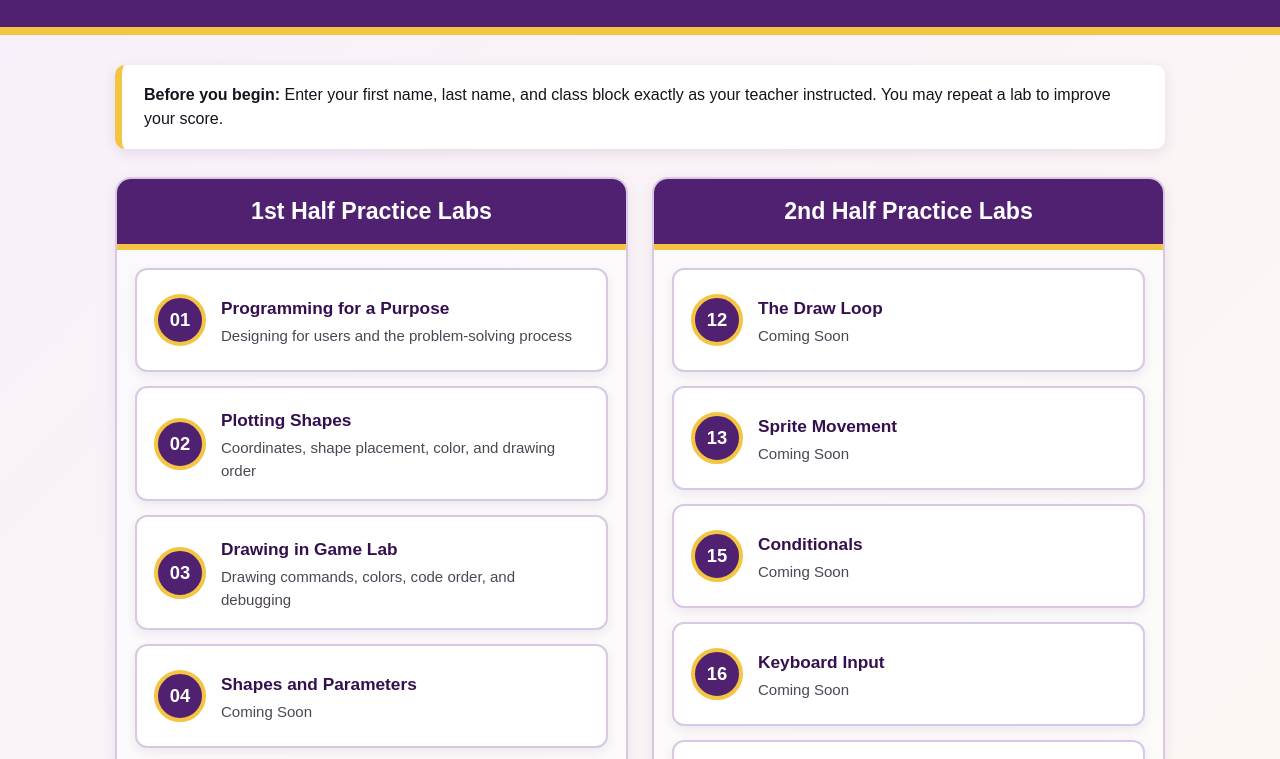
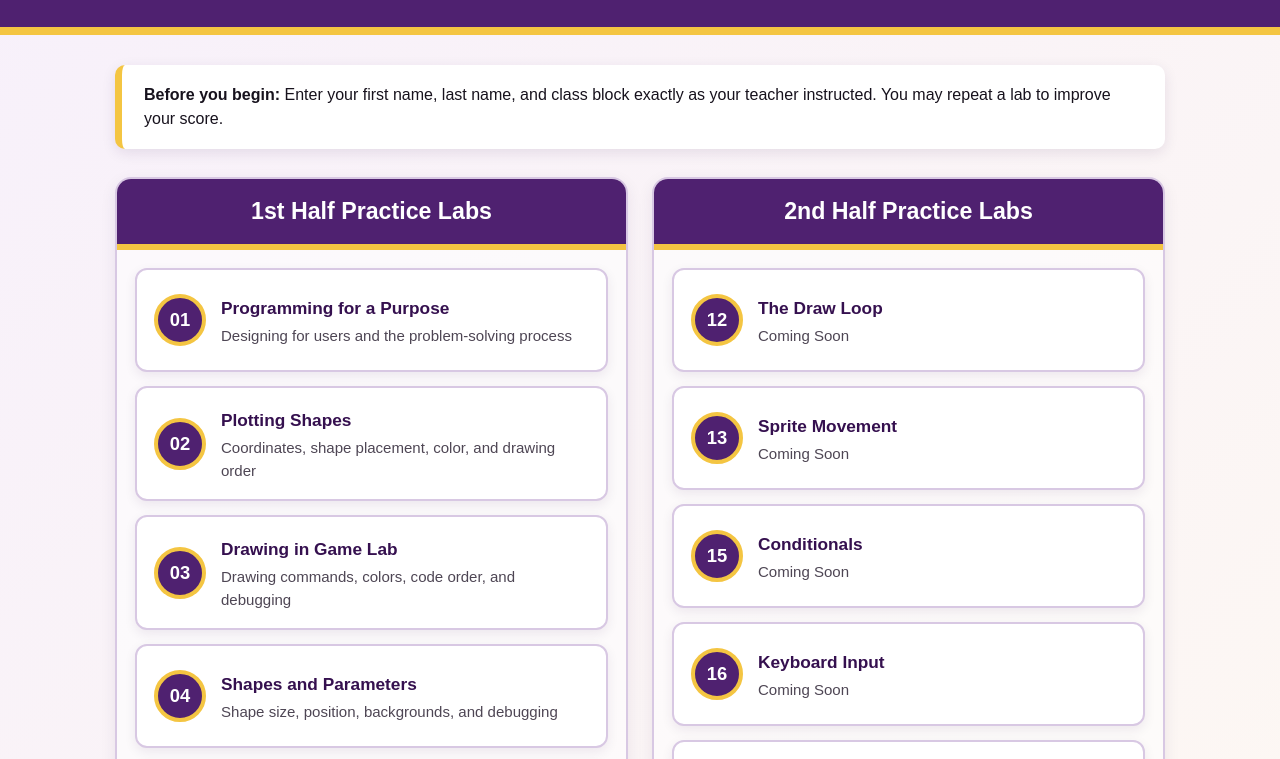
Before and after one commit to cyhendrix/istGDLesson02PlottingShapes, a plain HTML site: page practice-labs.html in a window 1280 px wide. Shown: the part 169-928 px from the top of the page. Drawn offline with Linux system fonts and the light colour scheme.

Commit message:
Link completed Lesson 04 Shapes and Parameters practice lab

```diff
--- a/practice-labs.html
+++ b/practice-labs.html
@@ -184,7 +184,7 @@
 <a class="lab" href="https://cyhendrix.github.io/istGDLesson01ProgrammingforaPurpose/" target="_blank" rel="noopener"><span class="number">01</span><span><strong>Programming for a Purpose</strong><span>Designing for users and the problem-solving process</span></span></a>
 <a class="lab" href="https://cyhendrix.github.io/istGDLesson02PlottingShapes/" target="_blank" rel="noopener"><span class="number">02</span><span><strong>Plotting Shapes</strong><span>Coordinates, shape placement, color, and drawing order</span></span></a>
 <a class="lab" href="https://cyhendrix.github.io/istGDLesson03DrawingwithGameLab/" target="_blank" rel="noopener"><span class="number">03</span><span><strong>Drawing in Game Lab</strong><span>Drawing commands, colors, code order, and debugging</span></span></a>
-<div class="lab upcoming"><span class="number">04</span><span><strong>Shapes and Parameters</strong><span>Coming Soon</span></span></div>
+<a class="lab" href="https://cyhendrix.github.io/istGD04ShapesandParameters/" target="_blank" rel="noopener"><span class="number">04</span><span><strong>Shapes and Parameters</strong><span>Shape size, position, backgrounds, and debugging</span></span></a>
 <div class="lab upcoming"><span class="number">05</span><span><strong>Variables</strong><span>Coming Soon</span></span></div>
 <div class="lab upcoming"><span class="number">06</span><span><strong>Random Numbers</strong><span>Coming Soon</span></span></div>
 <div class="lab upcoming"><span class="number">08</span><span><strong>Sprites</strong><span>Coming Soon</span></span></div>
```
